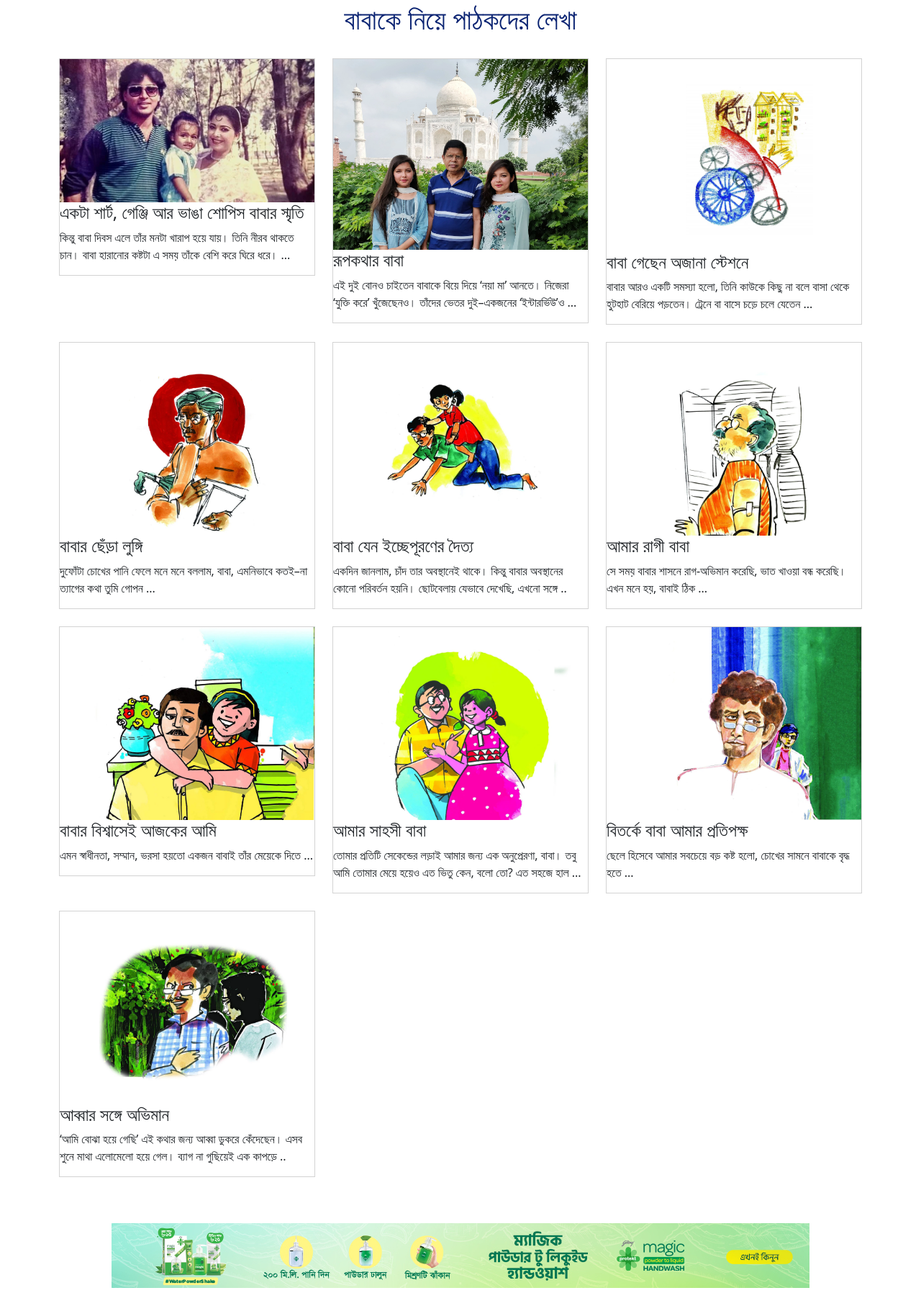
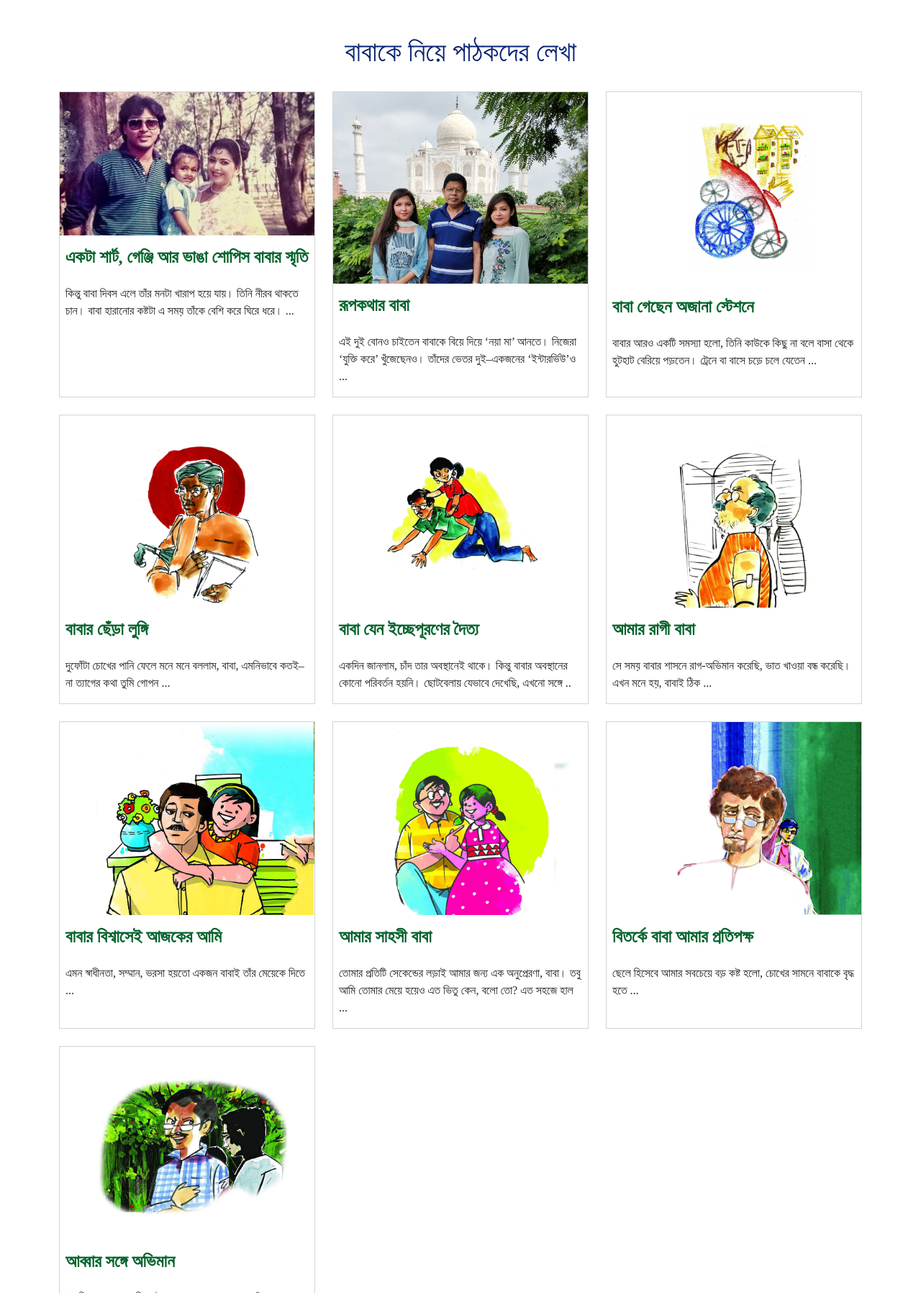
Before and after one commit to trnwrckd/prothomAlo-fathersDay-clone, a plain HTML site: page index.html in a window 1280 px wide. Shown: the part 1004-2800 px from the top of the page at 72% size. Drawn offline with nearby package versions, Linux system fonts and the light colour scheme; a web font is replaced by a local one.

Commit message:
fixed fonts and some styles

```diff
--- a/index.html
+++ b/index.html
@@ -12,17 +12,22 @@
     <link href="https://cdn.jsdelivr.net/npm/bootstrap@5.0.2/dist/css/bootstrap.min.css" rel="stylesheet"
         integrity="sha384-EVSTQN3/azprG1Anm3QDgpJLIm9Nao0Yz1ztcQTwFspd3yD65VohhpuuCOmLASjC" crossorigin="anonymous">
     <!-- styles -->
-    <link rel="stylesheet" href="style.css">
+    <link rel="stylesheet" href="styles/style.css">
+    <link rel="stylesheet" href="styles/shurjoFont.css">
 </head>
 
 <body>
     <header>
         <nav class="nav navbar container">
             <div>
+                <a href="https://chaldal.com/godrej-protekt" target="_blank">
                     <img src="assets/projekt-logo.png" alt="protekt logo" height="73">
+                </a>
             </div>
             <div>
+                <a href="https://www.prothomalo.com/" target="_blank">
                     <img src="assets/prothomalo-logo.jpg" alt="prothomalo logo" height="26">
+                </a>
             </div>
         </nav>
     </header>
@@ -30,7 +35,7 @@
     <main>
         <!-- hero section -->
         <section class="hero">
-            <div class="container py-4">
+            <div class="container py-3 pb-4">
                 <img class="img-fluid default-hero-img" src="assets/hero-img.png" alt="hero-image" srcset="">
                 <img class="img-fluid mobile-hero-img" src="assets/hero-img-mobile.png" alt="hero-image" srcset="">
             </div>
@@ -38,8 +43,10 @@
         <!-- ad section -->
         <section class="mt-4">
             <div class="d-flex justify-content-center">
+                <a href="https://chaldal.com/godrej-protekt" target="_blank">
                     <img class="img-fluid default-ad" src="assets/ad-img.jpg" alt="">
                     <img class="img-fluid mobile-ad" src="assets/ad-img-mobile.jpg" alt="">
+                </a>
             </div>
         </section>
         <!-- hero text section -->
@@ -54,7 +61,7 @@
                     ছায়ার মতো পাশে থাকেন, নির্ভরতা দেন। নিজের শত সমস্যা সত্ত্বেও সন্তানদের সুরক্ষিত রাখেন, সন্তানের জন্য
                     জীবনের ঝুঁকি নিতেও পিছপা হন না। আপাতগম্ভীর খোলসের আড়ালে থাকে তাঁর অন্য রূপ। সন্তানের জন্য বাবারা
                     নিজ
-                    ভয়কে জয় করেছেন। অথচ বাবাদের কখনো বলা হয়ে ওঠে না, <br>
+                    ভয়কে জয় করেছেন। <br> অথচ বাবাদের কখনো বলা হয়ে ওঠে না, <br>
                     <span class="highlighted-text">
                         ‘বাবা, আমি তোমায় ভালোবাসি।’
                     </span>
@@ -62,109 +69,168 @@
             </div>
         </section>
         <!-- card section -->
-        <section class="container">
+        <section class="container pt-3">
             <h3 data-blueText class="text-center">
                 বাবাকে নিয়ে পাঠকদের লেখা
             </h3>
             <!-- row begins -->
             <div class="py-3 pt-4">
                 <div class="row row-cols-1 row-cols-lg-3 g-4">
-                    <div class="col h-100">
-                        <div class="d-flex flex-column post-card">
+                    <div class="col">
+                        <a href="https://www.prothomalo.com/entertainment/%E0%A6%8F%E0%A6%95%E0%A6%9F%E0%A6%BE-%E0%A6%B6%E0%A6%BE%E0%A6%B0%E0%A7%8D%E0%A6%9F-%E0%A6%97%E0%A7%87%E0%A6%9E%E0%A7%8D%E0%A6%9C%E0%A6%BF-%E0%A6%86%E0%A6%B0-%E0%A6%AD%E0%A6%BE%E0%A6%99%E0%A6%BE-%E0%A6%B6%E0%A7%8B%E0%A6%AA%E0%A6%BF%E0%A6%B8-%E0%A6%AC%E0%A6%BE%E0%A6%AC%E0%A6%BE%E0%A6%B0-%E0%A6%B8%E0%A7%8D%E0%A6%AE%E0%A7%83%E0%A6%A4%E0%A6%BF"
+                            target="_blank">
+                            <div class="d-flex flex-column post-card h-100">
                                 <div><img class="img-fluid" src="assets/post-1.webp" alt="" srcset=""></div>
-                            <h4>একটা শার্ট, গেঞ্জি আর ভাঙা শোপিস বাবার স্মৃতি</h4>
+                                <div class="px-2">
+                                    <h4 class="py-3 text-green">একটা শার্ট, গেঞ্জি আর ভাঙা শোপিস বাবার স্মৃতি</h4>
                                     <p>
-                                কিন্তু বাবা দিবস এলে তাঁর মনটা খারাপ হয়ে যায়। তিনি নীরব থাকতে চান। বাবা হারানোর কষ্টটা এ
+                                        কিন্তু বাবা দিবস এলে তাঁর মনটা খারাপ হয়ে যায়। তিনি নীরব থাকতে চান। বাবা হারানোর
+                                        কষ্টটা এ
                                         সময়
                                         তাঁকে বেশি করে ঘিরে ধরে। ...
                                     </p>
                                 </div>
                             </div>
-                    <div class="col h-100">
-                        <div class="d-flex flex-column post-card">
+                        </a>
+                    </div>
+                    <div class="col">
+                        <a href="https://www.prothomalo.com/life/relation/%E0%A6%B0%E0%A7%82%E0%A6%AA%E0%A6%95%E0%A6%A5%E0%A6%BE%E0%A6%B0-%E0%A6%AC%E0%A6%BE%E0%A6%AC%E0%A6%BE"
+                            target="_blank">
+                            <div class="d-flex flex-column post-card h-100">
                                 <div><img class="img-fluid" src="assets/post-2.webp" alt="" srcset=""></div>
-                            <h4>রূপকথার বাবা</h4>
+                                <div class="px-2">
+                                    <h4 class="py-3 text-green">রূপকথার বাবা</h4>
                                     <p>
-                                এই দুই বোনও চাইতেন বাবাকে বিয়ে দিয়ে ‘নয়া মা’ আনতে। নিজেরা ‘যুক্তি করে’ খুঁজেছেনও। তাঁদের
+                                        এই দুই বোনও চাইতেন বাবাকে বিয়ে দিয়ে ‘নয়া মা’ আনতে। নিজেরা ‘যুক্তি করে’
+                                        খুঁজেছেনও।
+                                        তাঁদের
                                         ভেতর দুই–একজনের ‘ইন্টারর্ভিউ’ও ...
                                     </p>
                                 </div>
                             </div>
-                    <div class="col h-100">
-                        <div class="d-flex flex-column post-card">
+                        </a>
+                    </div>
+                    <div class="col">
+                        <a href="https://www.prothomalo.com/feature/holiday/%E0%A6%AC%E0%A6%BE%E0%A6%AC%E0%A6%BE-%E0%A6%97%E0%A7%87%E0%A6%9B%E0%A7%87%E0%A6%A8-%E0%A6%85%E0%A6%9C%E0%A6%BE%E0%A6%A8%E0%A6%BE-%E0%A6%B8%E0%A7%8D%E0%A6%9F%E0%A7%87%E0%A6%B6%E0%A6%A8%E0%A7%87"
+                            target="_blank">
+                            <div class="d-flex flex-column post-card h-100">
                                 <div><img class="img-fluid" src="assets/post-3.webp" alt="" srcset=""></div>
-                            <h4>বাবা গেছেন অজানা স্টেশনে</h4>
+                                <div class="px-2">
+                                    <h4 class="py-3 text-green">বাবা গেছেন অজানা স্টেশনে</h4>
                                     <p>
-                                বাবার আরও একটি সমস্যা হলো, তিনি কাউকে কিছু না বলে বাসা থেকে হুটহাট বেরিয়ে পড়তেন। ট্রেনে
+                                        বাবার আরও একটি সমস্যা হলো, তিনি কাউকে কিছু না বলে বাসা থেকে হুটহাট বেরিয়ে পড়তেন।
+                                        ট্রেনে
                                         বা
                                         বাসে চড়ে চলে যেতেন ...
                                     </p>
                                 </div>
                             </div>
-                    <div class="col h-100">
-                        <div class="d-flex flex-column post-card">
+                        </a>
+                    </div>
+                    <div class="col">
+                        <a href="https://www.prothomalo.com/feature/holiday/%E0%A6%AC%E0%A6%BE%E0%A6%AC%E0%A6%BE%E0%A6%B0-%E0%A6%9B%E0%A7%87%E0%A6%81%E0%A7%9C%E0%A6%BE-%E0%A6%B2%E0%A7%81%E0%A6%99%E0%A7%8D%E0%A6%97%E0%A6%BF"
+                            target="_blank">
+                            <div class="d-flex flex-column post-card h-100">
                                 <div><img class="img-fluid" src="assets/post-4.webp" alt="" srcset=""></div>
-                            <h4>বাবার ছেঁড়া লুঙ্গি</h4>
+                                <div class="px-2">
+                                    <h4 class="py-3 text-green">বাবার ছেঁড়া লুঙ্গি</h4>
                                     <p>
-                                দুফোঁটা চোখের পানি ফেলে মনে মনে বললাম, বাবা, এমনিভাবে কতই–না ত্যাগের কথা তুমি গোপন ...
+                                        দুফোঁটা চোখের পানি ফেলে মনে মনে বললাম, বাবা, এমনিভাবে কতই–না ত্যাগের কথা তুমি
+                                        গোপন
+                                        ...
                                     </p>
                                 </div>
                             </div>
-                    <div class="col h-100">
-                        <div class="d-flex flex-column post-card">
+                        </a>
+                    </div>
+                    <div class="col">
+                        <a href="https://www.prothomalo.com/feature/holiday/%E0%A6%AC%E0%A6%BE%E0%A6%AC%E0%A6%BE-%E0%A6%AF%E0%A7%87%E0%A6%A8-%E0%A6%87%E0%A6%9A%E0%A7%8D%E0%A6%9B%E0%A7%87%E0%A6%AA%E0%A7%82%E0%A6%B0%E0%A6%A3%E0%A7%87%E0%A6%B0-%E0%A6%A6%E0%A7%88%E0%A6%A4%E0%A7%8D%E0%A6%AF"
+                            target="_blank">
+                            <div class="d-flex flex-column post-card h-100">
                                 <div><img class="img-fluid" src="assets/post-5.webp" alt="" srcset=""></div>
-                            <h4>বাবা যেন ইচ্ছেপূরণের দৈত্য</h4>
+                                <div class="px-2">
+                                    <h4 class="py-3 text-green">বাবা যেন ইচ্ছেপূরণের দৈত্য</h4>
                                     <p>
-                                একদিন জানলাম, চাঁদ তার অবস্থানেই থাকে। কিন্তু বাবার অবস্থানের কোনো পরিবর্তন হয়নি।
+                                        একদিন জানলাম, চাঁদ তার অবস্থানেই থাকে। কিন্তু বাবার অবস্থানের কোনো পরিবর্তন
+                                        হয়নি।
                                         ছোটবেলায়
                                         যেভাবে দেখেছি, এখনো সঙ্গে ..
                                     </p>
                                 </div>
                             </div>
-                    <div class="col h-100">
-                        <div class="d-flex flex-column post-card">
+                        </a>
+                    </div>
+                    <div class="col">
+                        <a href="https://www.prothomalo.com/feature/holiday/%E0%A6%86%E0%A6%AE%E0%A6%BE%E0%A6%B0-%E0%A6%B0%E0%A6%BE%E0%A6%97%E0%A7%80-%E0%A6%AC%E0%A6%BE%E0%A6%AC%E0%A6%BE"
+                            target="_blank">
+                            <div class="d-flex flex-column post-card h-100">
                                 <div><img class="img-fluid" src="assets/post-6.webp" alt="" srcset=""></div>
-                            <h4>আমার রাগী বাবা</h4>
+                                <div class="px-2">
+                                    <h4 class="py-3 text-green">আমার রাগী বাবা</h4>
                                     <p>
-                                সে সময় বাবার শাসনে রাগ-অভিমান করেছি, ভাত খাওয়া বন্ধ করেছি। এখন মনে হয়, বাবাই ঠিক ...
+                                        সে সময় বাবার শাসনে রাগ-অভিমান করেছি, ভাত খাওয়া বন্ধ করেছি। এখন মনে হয়, বাবাই ঠিক
+                                        ...
                                     </p>
                                 </div>
                             </div>
-                    <div class="col h-100">
-                        <div class="d-flex flex-column post-card">
+                        </a>
+                    </div>
+                    <div class="col">
+                        <a href="https://www.prothomalo.com/feature/holiday/%E0%A6%AC%E0%A6%BE%E0%A6%AC%E0%A6%BE%E0%A6%B0-%E0%A6%AC%E0%A6%BF%E0%A6%B6%E0%A7%8D%E0%A6%AC%E0%A6%BE%E0%A6%B8%E0%A7%87%E0%A6%87-%E0%A6%86%E0%A6%9C%E0%A6%95%E0%A7%87%E0%A6%B0-%E0%A6%86%E0%A6%AE%E0%A6%BF"
+                            target="_blank">
+                            <div class="d-flex flex-column post-card h-100">
                                 <div><img class="img-fluid" src="assets/post-7.webp" alt="" srcset=""></div>
-                            <h4>বাবার বিশ্বাসেই আজকের আমি</h4>
+                                <div class="px-2">
+                                    <h4 class="py-3 text-green">বাবার বিশ্বাসেই আজকের আমি</h4>
                                     <p>এমন স্বাধীনতা, সম্মান, ভরসা হয়তো একজন বাবাই তাঁর মেয়েকে দিতে ...
                                     </p>
                                 </div>
                             </div>
-                    <div class="col h-100">
-                        <div class="d-flex flex-column post-card">
+                        </a>
+                    </div>
+                    <div class="col">
+                        <a href="https://www.prothomalo.com/feature/holiday/%E0%A6%86%E0%A6%AE%E0%A6%BE%E0%A6%B0-%E0%A6%B8%E0%A6%BE%E0%A6%B9%E0%A6%B8%E0%A7%80-%E0%A6%AC%E0%A6%BE%E0%A6%AC%E0%A6%BE"
+                            target="_blank">
+                            <div class="d-flex flex-column post-card h-100">
                                 <div><img class="img-fluid" src="assets/post-8.webp" alt="" srcset=""></div>
-                            <h4>আমার সাহসী বাবা</h4>
-                            <p>তোমার প্রতিটি সেকেন্ডের লড়াই আমার জন্য এক অনুপ্রেরণা, বাবা। তবু আমি তোমার মেয়ে হয়েও এত
+                                <div class="px-2">
+                                    <h4 class="py-3 text-green">আমার সাহসী বাবা</h4>
+                                    <p>তোমার প্রতিটি সেকেন্ডের লড়াই আমার জন্য এক অনুপ্রেরণা, বাবা। তবু আমি তোমার মেয়ে
+                                        হয়েও
+                                        এত
                                         ভিতু
                                         কেন, বলো তো? এত সহজে হাল ...
                                     </p>
                                 </div>
                             </div>
-                    <div class="col h-100">
-                        <div class="d-flex flex-column post-card">
+                        </a>
+                    </div>
+                    <div class="col">
+                        <a href="https://www.prothomalo.com/feature/holiday/%E0%A6%AC%E0%A6%BF%E0%A6%A4%E0%A6%B0%E0%A7%8D%E0%A6%95%E0%A7%87-%E0%A6%AC%E0%A6%BE%E0%A6%AC%E0%A6%BE-%E0%A6%86%E0%A6%AE%E0%A6%BE%E0%A6%B0-%E0%A6%AA%E0%A7%8D%E0%A6%B0%E0%A6%A4%E0%A6%BF%E0%A6%AA%E0%A6%95%E0%A7%8D%E0%A6%B7"
+                            target="_blank">
+                            <div class="d-flex flex-column post-card h-100">
                                 <div><img class="img-fluid" src="assets/post-9.webp" alt="" srcset=""></div>
-                            <h4>বিতর্কে বাবা আমার প্রতিপক্ষ</h4>
+                                <div class="px-2">
+                                    <h4 class="py-3 text-green">বিতর্কে বাবা আমার প্রতিপক্ষ</h4>
                                     <p>ছেলে হিসেবে আমার সবচেয়ে বড় কষ্ট হলো, চোখের সামনে বাবাকে বৃদ্ধ হতে ...
                                     </p>
                                 </div>
                             </div>
-                    <div class="col h-100">
-                        <div class="d-flex flex-column post-card">
+                        </a>
+                    </div>
+                    <div class="col">
+                        <a href="https://www.prothomalo.com/feature/holiday/আব্বার-সঙ্গে-অভিমান" target="_blank">
+                            <div class="d-flex flex-column post-card h-100">
                                 <div><img class="img-fluid" src="assets/post-10.webp" alt="" srcset=""></div>
-                            <h4>আব্বার সঙ্গে অভিমান</h4>
+                                <div class="px-2">
+                                    <h4 class="py-3 text-green">আব্বার সঙ্গে অভিমান</h4>
                                     <p>‘আমি বোঝা হয়ে গেছি’ এই কথার জন্য আব্বা ডুকরে কেঁদেছেন।
 
                                         এসব শুনে মাথা এলোমেলো হয়ে গেল। ব্যাগ না গুছিয়েই এক কাপড়ে ..
                                     </p>
                                 </div>
+                            </div>
+                        </a>
                     </div>
                 </div>
             </div>
@@ -172,9 +238,10 @@
 
         <section class="py-5">
             <div class="d-flex justify-content-center">
-                <div class="">
+                <a href="https://chaldal.com/godrej-protekt" target="_blank">
                     <img class="img-fluid default-ad" src="assets/ad-img.jpg" alt="">
                     <img class="img-fluid mobile-ad" src="assets/ad-img-mobile.jpg" alt="">
+                </a>
             </div>
         </section>
 
--- /dev/null
+++ b/styles/shurjoFont.css
@@ -0,0 +1,40 @@
+@font-face {
+    font-family: "Shurjo";
+    font-display: swap;
+    font-style: normal;
+    font-weight: 400;
+    src: url(https://assets.prothomalo.com/prothomalo/assets/ShurjoWeb_400_v2-6a682f6f610beeda14f0.woff2)
+        format("woff2"),
+      url(https://assets.prothomalo.com/prothomalo/assets/ShurjoWeb_400_v2-f516035cb806da4a249e.woff)
+        format("woff"),
+      url(https://assets.prothomalo.com/prothomalo/assets/ShurjoWeb_400_v2-46e441a492e5db01a626.ttf)
+        format("truetype");
+  }
+  @font-face {
+    font-family: "Shurjo";
+    font-display: swap;
+    font-style: normal;
+    font-weight: 600;
+    src: url(https://assets.prothomalo.com/prothomalo/assets/ShurjoWeb_600_v2-aa601df2de76cd05565b.woff2)
+        format("woff2"),
+      url(https://assets.prothomalo.com/prothomalo/assets/ShurjoWeb_600_v2-c8b8a9932c11d2c59584.woff)
+        format("woff"),
+      url(https://assets.prothomalo.com/prothomalo/assets/ShurjoWeb_600_v2-84f82f94f85c86547d1b.ttf)
+        format("truetype"),
+      url(https://assets.prothomalo.com/prothomalo/assets/ShurjoWeb_600_v2-a7594ac15c232b284a78.eot)
+        format("embedded-opentype");
+  }
+  @font-face {
+    font-family: "Shurjo";
+    font-display: swap;
+    font-weight: 700;
+    font-style: normal;
+    src: url(https://assets.prothomalo.com/prothomalo/assets/ShurjoWeb_700_v2-ef9e058ccc3a98d85030.woff2)
+        format("woff2"),
+      url(https://assets.prothomalo.com/prothomalo/assets/ShurjoWeb_700_v2-72cba63e779d86520525.woff)
+        format("woff"),
+      url(https://assets.prothomalo.com/prothomalo/assets/ShurjoWeb_700_v2-7084d97ccd992205d87b.ttf)
+        format("truetype"),
+      url(https://assets.prothomalo.com/prothomalo/assets/ShurjoWeb_700_v2-6f30c4f7cce4d463f8e4.eot)
+        format("embedded-opentype");
+  }
--- a/style.css
+++ b/styles/style.css
@@ -1,5 +1,9 @@
+body{
+    font-family: "Shurjo" ;
+}
 header{
     border-bottom: 1px solid lightgray;
+    background: white;
 }
 .hero{
     background-color: #EAFFF1;
@@ -29,6 +33,16 @@ header{
     color: rgb(193, 255, 219);
     font-size: 1.5em;
 }
+
+.text-green{
+    color: #06632d;
+    font-weight: bold;
+}
+
+a,a:hover{
+    text-decoration: none;
+    color: inherit;
+}
 h3{
     font-size: 2.4rem;
 }
@@ -44,6 +58,9 @@ h3{
     color: white;
     bottom: 6px;
 }
+.float-btn:hover{
+    color: white;
+}
 footer{
     text-align: center;
     background: #222222;
```
Lines whose indentation alone changed are shown as unchanged.
